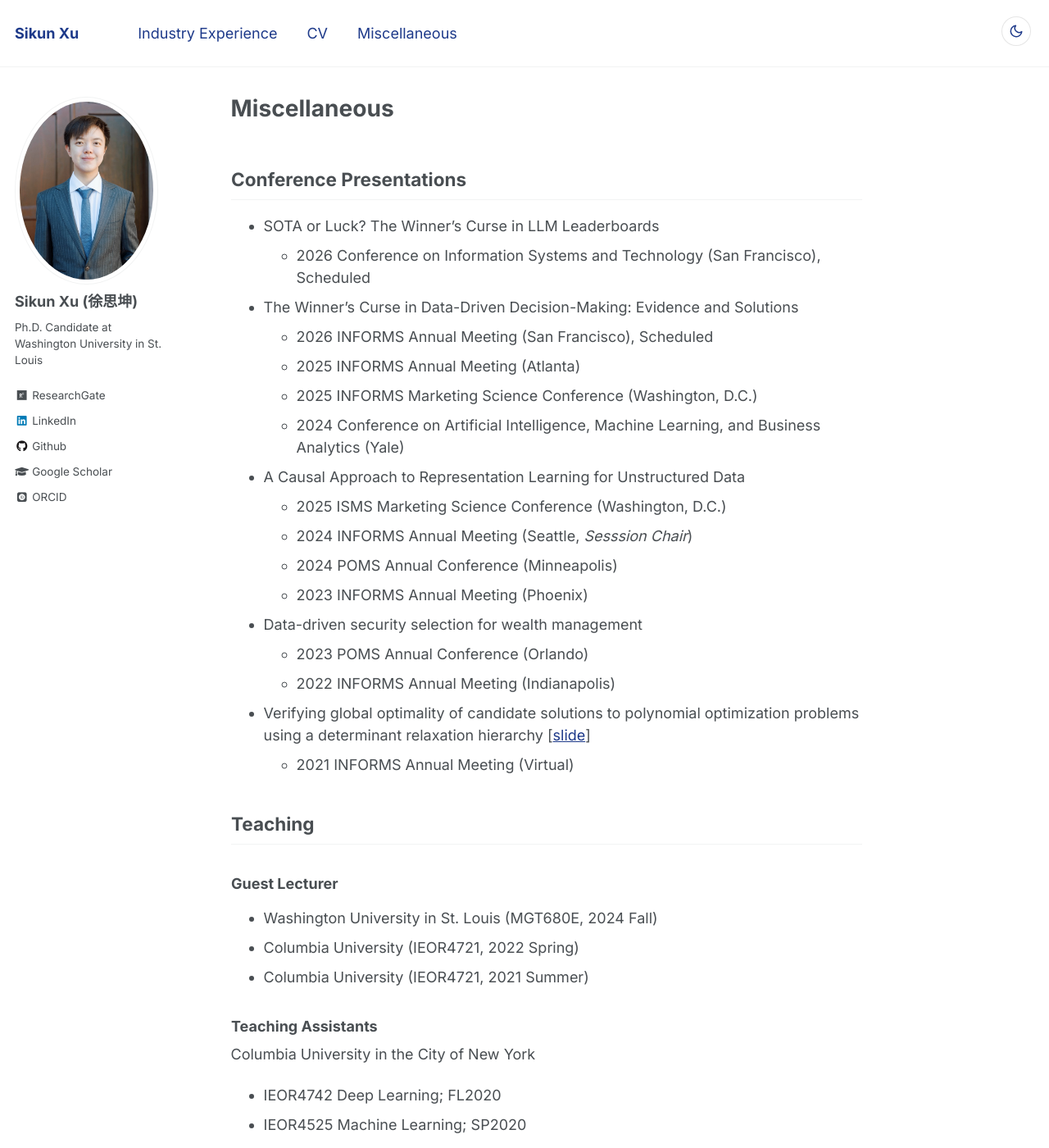
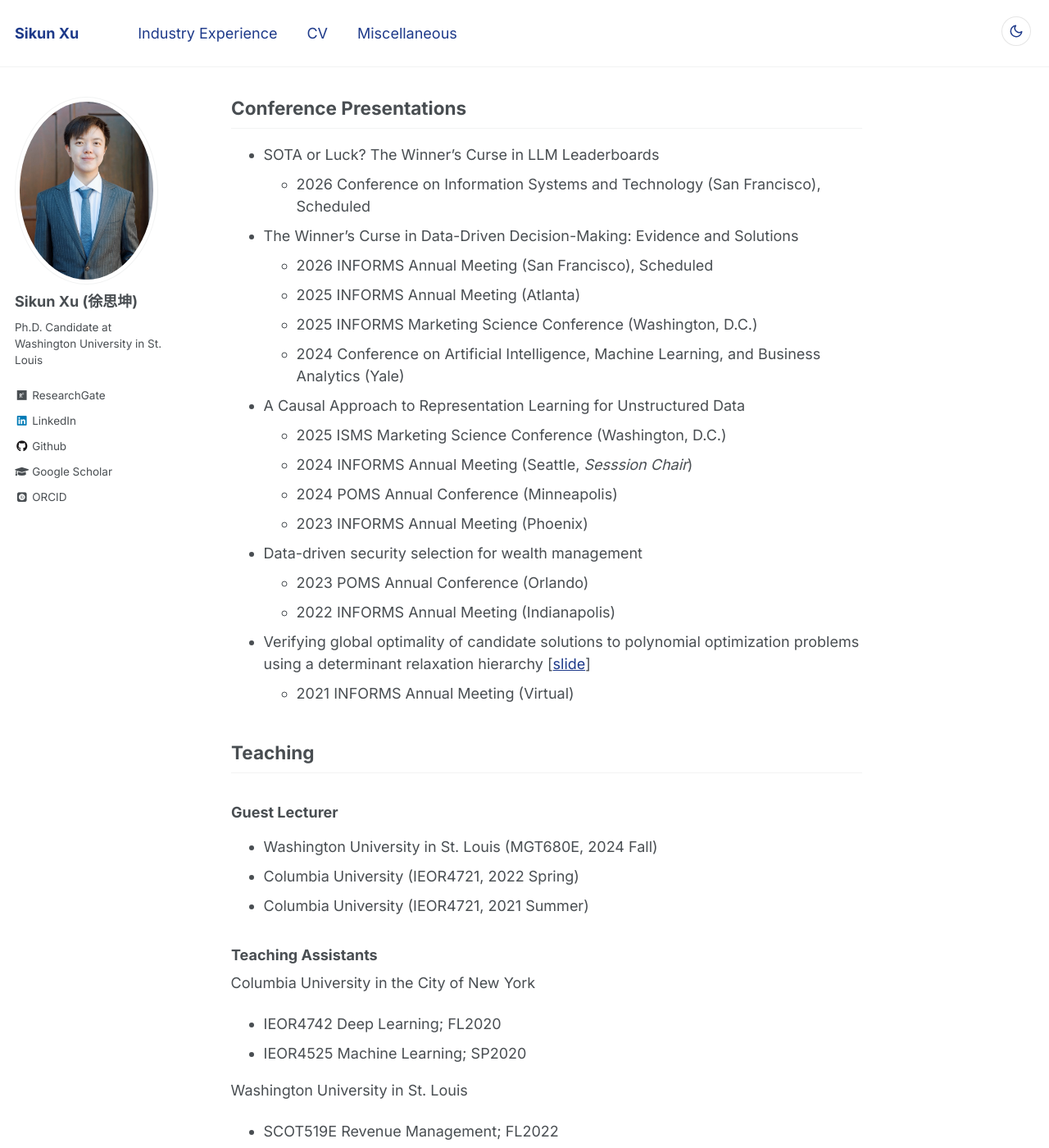
Before and after one commit to iamsikun/iamsikun.github.io, a Jekyll site: the page built from _pages/miscellaneous.md, in a window 1280 px wide and 1400 px high. Shown: the whole window at 82% size. Built offline with Jekyll 4.4.1, drawn with Linux system fonts in a browser that asks for light colours; some web fonts are replaced.

Commit message:
Hide the Miscellaneous page title
Add a hide_title front matter option to the single layout and drop
the top margin of the first heading on such pages so it lines up with
the sidebar.

Co-Authored-By: Claude Opus 5.5 <noreply@anthropic.com>

```diff
--- a/_layouts/single.html
+++ b/_layouts/single.html
@@ -26,7 +26,7 @@ layout: default
     <div class="page__inner-wrap">
       {% unless page.header.overlay_color or page.header.overlay_image %}
         <header>
-          {% if page.title %}<h1 class="page__title" itemprop="headline">{{ page.title | markdownify | remove: "<p>" | remove: "</p>" }}</h1>{% endif %}
+          {% if page.title and page.hide_title != true %}<h1 class="page__title" itemprop="headline">{{ page.title | markdownify | remove: "<p>" | remove: "</p>" }}</h1>{% endif %}
           {% if page.read_time %}
             <p class="page__meta"><i class="fa fa-clock-o" aria-hidden="true"></i> {% include read-time.html %}</p>
           {% endif %}
@@ -52,7 +52,7 @@ layout: default
         </header>
       {% endunless %}
 
-      <section class="page__content" itemprop="text">
+      <section class="page__content{% if page.hide_title == true %} page__content--no-title{% endif %}" itemprop="text">
         {{ content }}
         {% if page.link %}<div><a href="{{ page.link }}" class="btn">{{ site.data.ui-text[site.locale].ext_link_label | default: "Direct Link" }}</a></div>{% endif %}
       </section>
--- a/_sass/_page.scss
+++ b/_sass/_page.scss
@@ -57,6 +57,11 @@
 
   p, li, dl {
     font-size: 1em;
+  }
+
+  /* no page title above, so align the first heading with the sidebar */
+  &--no-title > :first-child {
+    margin-top: 0;
   }
 
   /* paragraph indents */
```
Also changed, not shown: _pages/miscellaneous.md (+1 -0 lines).
